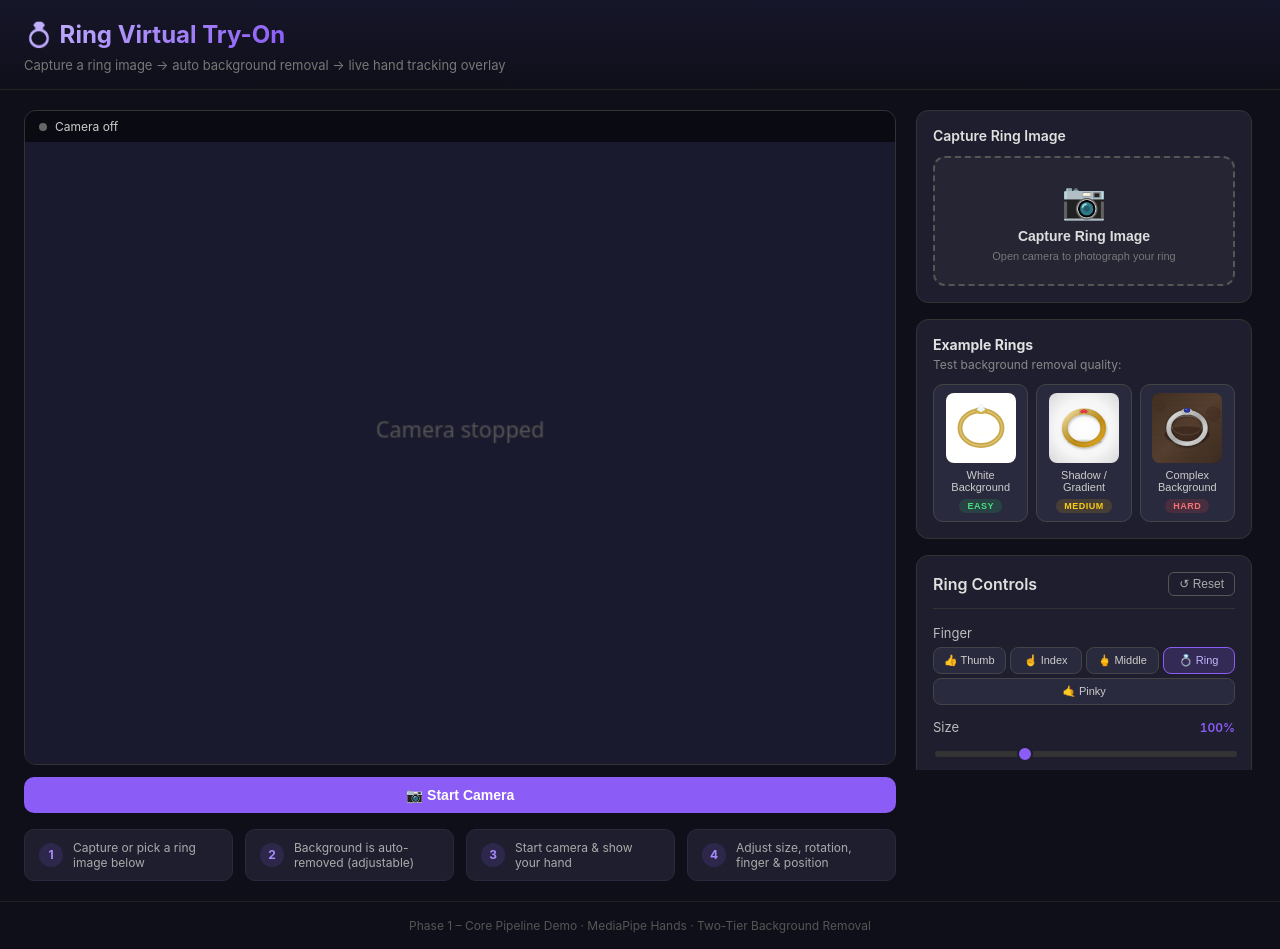
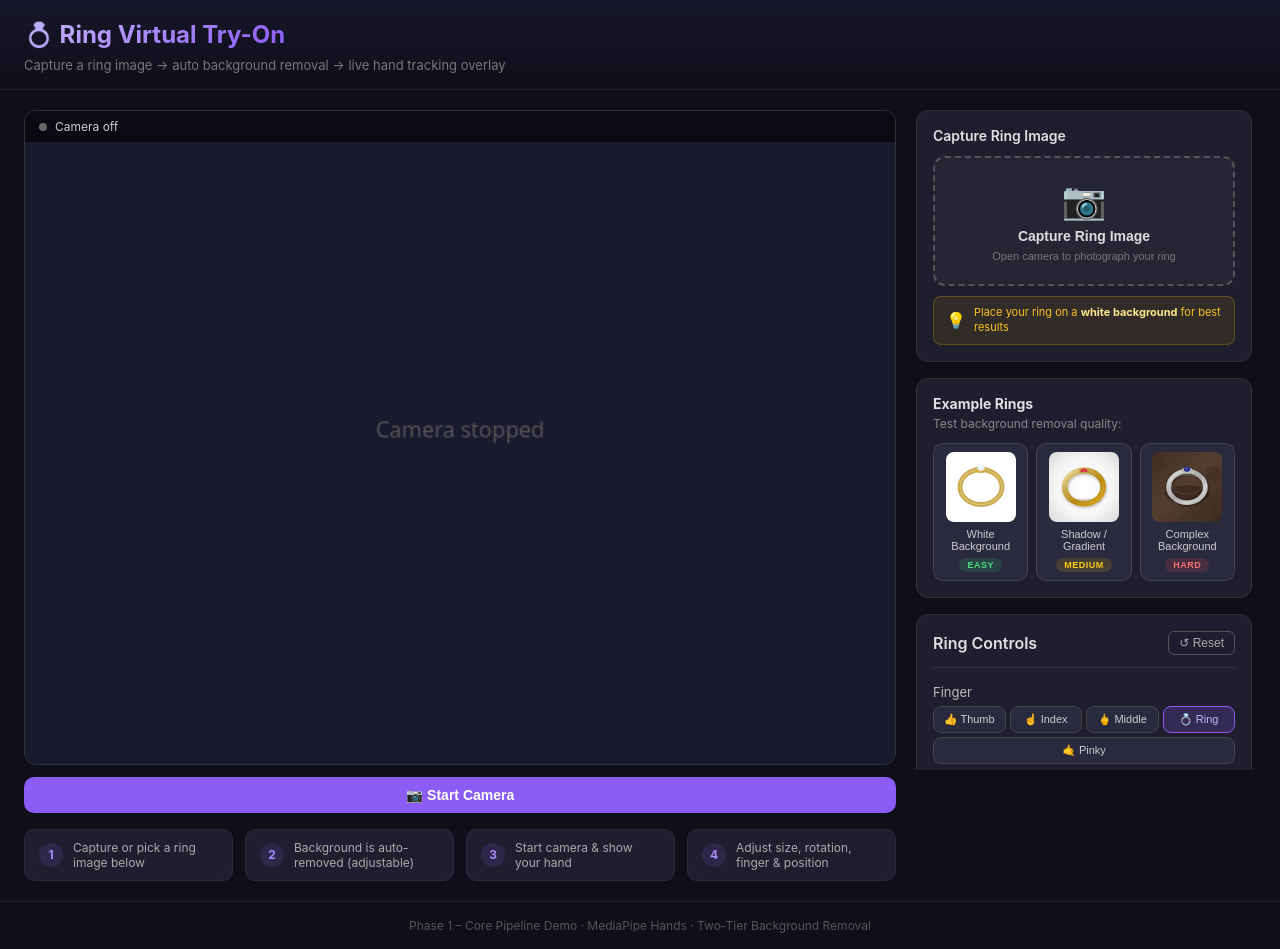
Before and after one commit to Andrew-Beard/2d-try-on, a React (Create React App) app: page / in a window 1280 px wide. Built offline with nearby package versions, Linux system fonts and the light colour scheme.

Commit message:
feat: Add background notice for optimal ring capture conditions in RingUploader

```diff
--- a/src/components/RingUploader.css
+++ b/src/components/RingUploader.css
@@ -272,6 +272,52 @@
   cursor: not-allowed;
 }
 
+/* ─── Background Notice ──────────────────────────── */
+
+.bg-notice {
+  display: flex;
+  align-items: center;
+  gap: 8px;
+  margin-top: 10px;
+  padding: 8px 12px;
+  border-radius: 8px;
+  background: rgba(234, 179, 8, 0.1);
+  border: 1px solid rgba(234, 179, 8, 0.25);
+  color: #fbbf24;
+  font-size: 11px;
+  line-height: 1.4;
+}
+
+.bg-notice-icon {
+  font-size: 16px;
+  flex-shrink: 0;
+}
+
+.bg-notice strong {
+  color: #fde68a;
+}
+
+.bg-notice-floating {
+  position: absolute;
+  bottom: 60px;
+  left: 50%;
+  transform: translateX(-50%);
+  padding: 5px 12px;
+  border-radius: 14px;
+  background: rgba(0, 0, 0, 0.55);
+  backdrop-filter: blur(6px);
+  -webkit-backdrop-filter: blur(6px);
+  color: #fcd34d;
+  font-size: 10px;
+  white-space: nowrap;
+  pointer-events: none;
+  z-index: 8;
+}
+
+.bg-notice-floating strong {
+  color: #fef08a;
+}
+
 /* ─── Error ──────────────────────────────────────── */
 
 .camera-error {
--- a/src/components/RingUploader.js
+++ b/src/components/RingUploader.js
@@ -206,11 +206,17 @@ export default function RingUploader({ onImageSelected, currentImage }) {
               </div>
             </div>
           ) : (
-            <button className="open-camera-btn" onClick={startCamera}>
-              <span className="cam-icon">📷</span>
-              <span className="cam-label">Capture Ring Image</span>
-              <span className="cam-hint">Open camera to photograph your ring</span>
-            </button>
+            <>
+              <button className="open-camera-btn" onClick={startCamera}>
+                <span className="cam-icon">📷</span>
+                <span className="cam-label">Capture Ring Image</span>
+                <span className="cam-hint">Open camera to photograph your ring</span>
+              </button>
+              <div className="bg-notice">
+                <span className="bg-notice-icon">💡</span>
+                <span>Place your ring on a <strong>white background</strong> for best results</span>
+              </div>
+            </>
           )}
 
           {cameraError && (
@@ -222,6 +228,11 @@ export default function RingUploader({ onImageSelected, currentImage }) {
         <div className="camera-viewfinder">
           {/* Video element — always present when viewfinder is open */}
           <video ref={videoRef} playsInline autoPlay muted className="camera-feed" />
+
+          {/* White background tip */}
+          <div className="bg-notice-floating">
+            💡 Use a <strong>white background</strong> for best results
+          </div>
 
           {/* Loading spinner while camera initializes */}
           {!cameraReady && (
```
